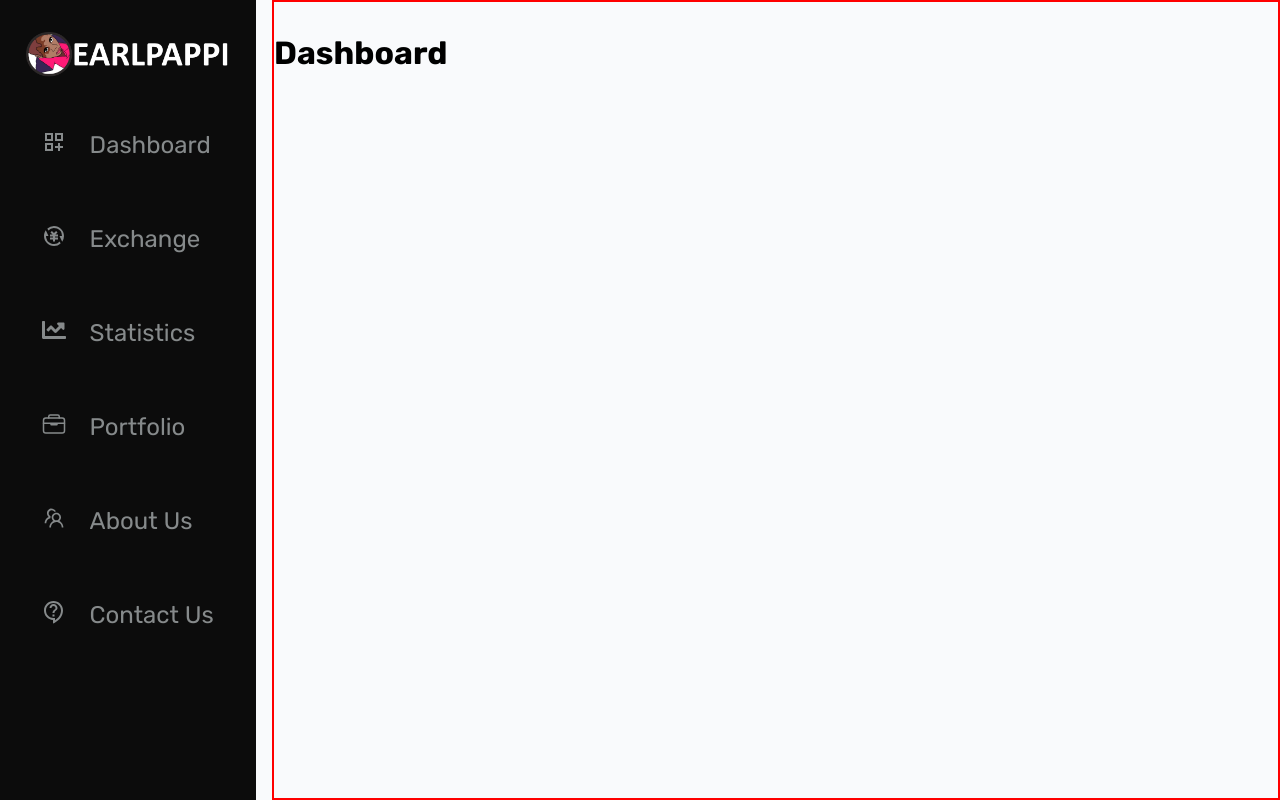
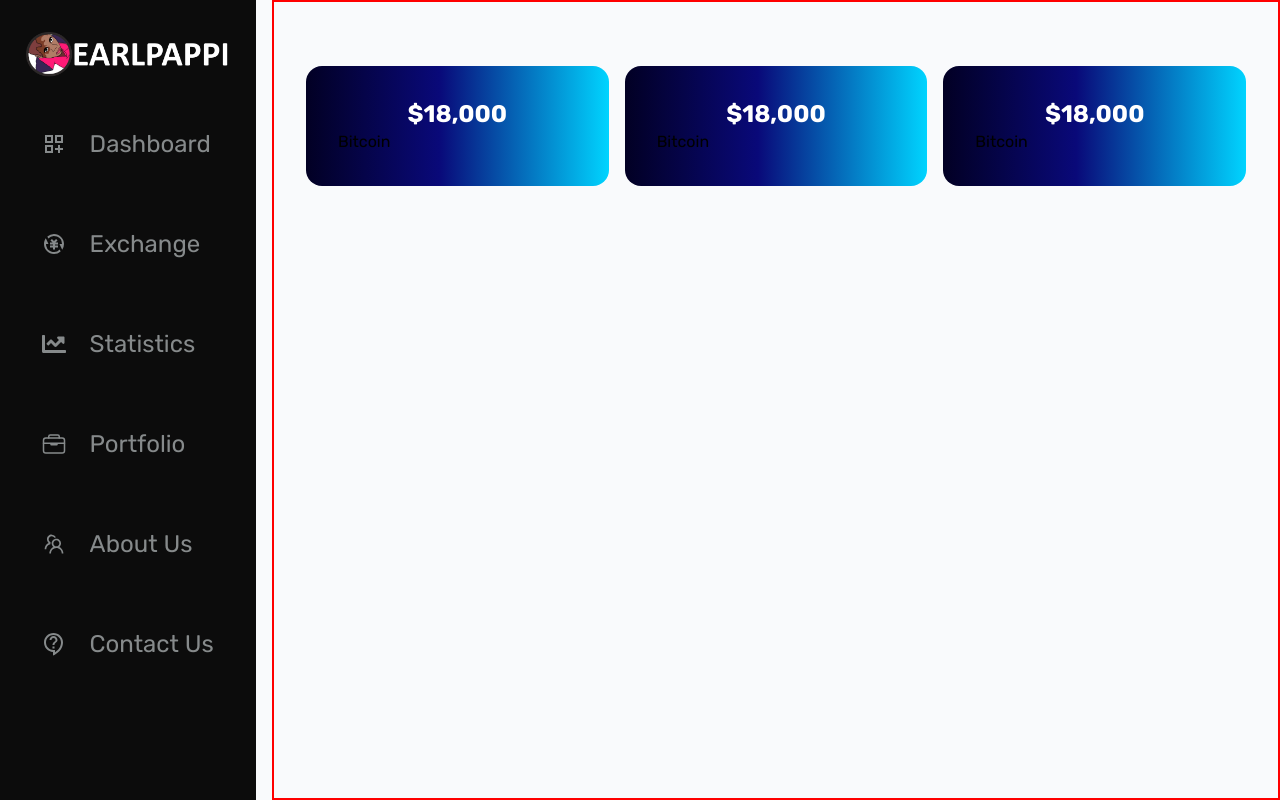
Before and after one commit to EarlPappi/crypto-coinapp, a React (Create React App) app: page / in a window 1280 px wide. Shown: the top 800 px of the page. Built offline with nearby package versions, Linux system fonts and the light colour scheme; no server answers.

Commit message:
--commit Okay, dashboard started

```diff
--- a/package.json
+++ b/package.json
@@ -37,5 +37,10 @@
       "last 1 firefox version",
       "last 1 safari version"
     ]
+  },
+  "devDependencies": {
+    "autoprefixer": "^10.4.12",
+    "postcss": "^8.4.16",
+    "tailwindcss": "^3.1.8"
   }
 }
--- /dev/null
+++ b/postcss.config.js
@@ -0,0 +1,6 @@
+module.exports = {
+  plugins: {
+    tailwindcss: {},
+    autoprefixer: {},
+  },
+}
--- a/src/Components/Directory/Dashboard/Dashboard.jsx
+++ b/src/Components/Directory/Dashboard/Dashboard.jsx
@@ -1,9 +1,24 @@
-
+import classes from './Dashboard.module.css'
 
 const Dashboard = () => {
     return (
-        <div>
-            <h1>Dashboard</h1>
+        <div className='p-8'>
+            <div className='flex gap-[1em]'>
+                <div className={`${classes.port1} flex-1 p-8 rounded-[1em]`}>
+                    <h1 className='text-center text-2xl text-white font-bold'>$18,000</h1>
+                    <span>Bitcoin</span>
+                </div>
+
+                <div className={`${classes.port1} flex-1 p-8 rounded-[1em]`}>
+                    <h1 className='text-center text-2xl text-white font-bold'>$18,000</h1>
+                    <span>Bitcoin</span>
+                </div>
+
+                <div className={`${classes.port1} flex-1 p-8 rounded-[1em]`}>
+                    <h1 className='text-center text-2xl text-white font-bold'>$18,000</h1>
+                    <span>Bitcoin</span>
+                </div>
+            </div>
         </div>
      );
 }
--- /dev/null
+++ b/src/Components/Directory/Dashboard/Dashboard.module.css
@@ -0,0 +1,4 @@
+.port1{
+    background: rgb(2,0,36);
+background: linear-gradient(90deg, rgba(2,0,36,1) 0%, rgba(9,9,121,1) 44%, rgba(0,212,255,1) 100%);
+}
--- a/src/Context/AuthContext.js
+++ b/src/Context/AuthContext.js
@@ -8,9 +8,13 @@ const userContext = createContext();
 export const ContextProvider = ({ children }) => {
     const BASE_URL = 'https://inshortsapi.vercel.app/news?category=science';
 
+    const {data:coinData, loading:coinLoading, erorr:cpoinError} = useFetch()
+    // const {data:coinData, loading:coinLoading, erorr:cpoinError} = useFetch()
 
 
-    // const { data:techData, loading:techLoading, error:techError } = useFetch("https://inshortsapi.vercel.app/news?category=technology")
+
+
+    const { data:techData, loading:techLoading, error:techError } = useFetch("https://inshortsapi.vercel.app/news?category=technology")
 
 
     // console.log(techData);
--- a/src/index.css
+++ b/src/index.css
@@ -1,4 +1,10 @@
 @import url('https://fonts.googleapis.com/css2?family=Rubik:wght@300;400;500;600;700;800&display=swap');
+
+
+@tailwind base;
+@tailwind components;
+@tailwind utilities;
+
 
 *{
   margin: 0;
--- /dev/null
+++ b/tailwind.config.js
@@ -0,0 +1,10 @@
+/** @type {import('tailwindcss').Config} */
+module.exports = {
+  content: [
+    "./src/**/*.{js,jsx,ts,tsx}",
+  ],
+  theme: {
+    extend: {},
+  },
+  plugins: [],
+}
```
Also changed, not shown: 1 other file (tests, documents, lock files or other folders).
